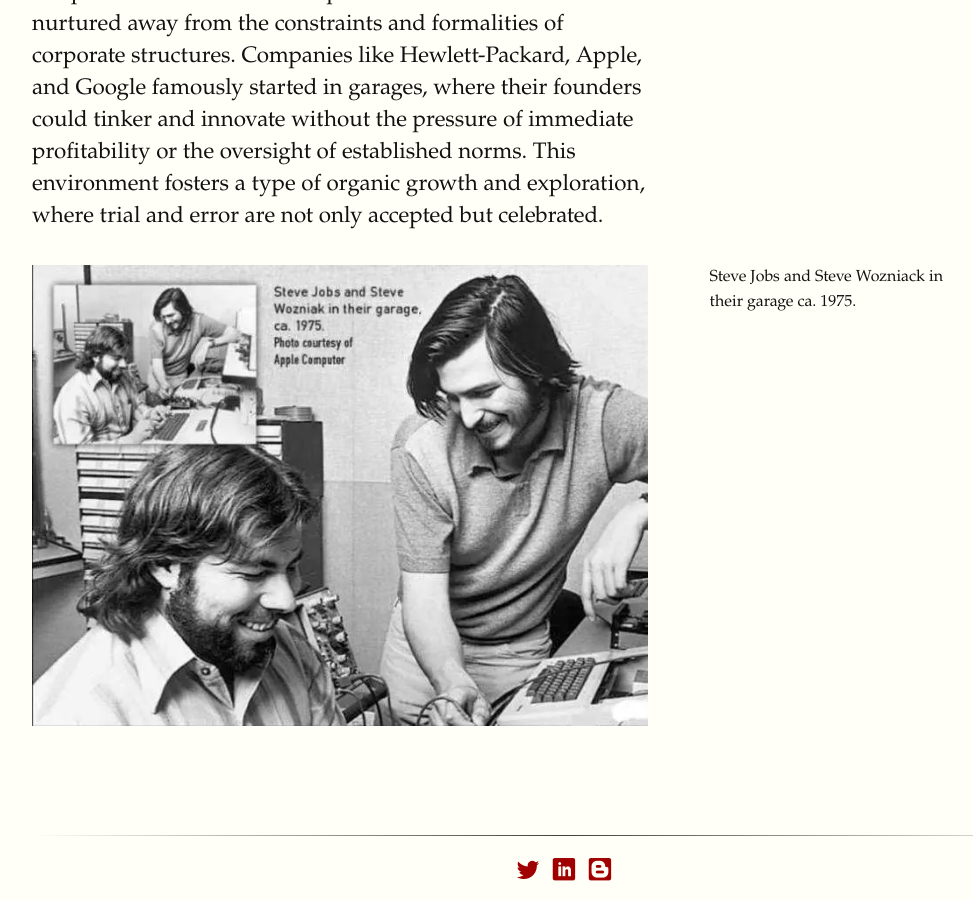
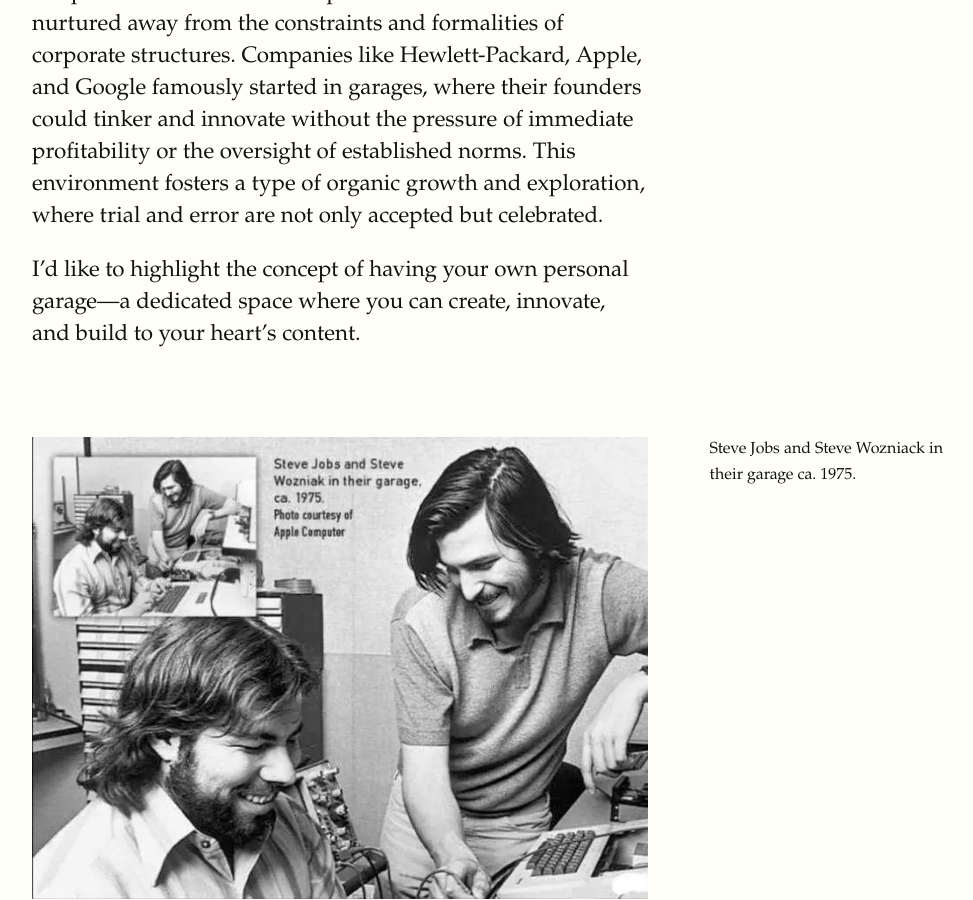
Before and after one commit to Rajlaxmi/rajlaxmi.github.io, a Jekyll site: the page built from _posts/2024-07-29-Garage.md, in a window 1280 px wide and 900 px high, scrolled down 632 px. Shown: the whole window, without its empty margins (128-1101 px from the left). Built offline with Jekyll 4.4.1, drawn with Linux system fonts in a browser that asks for light colours; some web fonts are replaced.

Commit message:
Add conclusion line

```diff
--- a/_posts/2024-07-29-Garage.md
+++ b/_posts/2024-07-29-Garage.md
@@ -11,6 +11,9 @@ Importance of a dedicated space for creation, exploration and building.
 Garages hold a unique and almost mythical status in Silicon Valley culture, symbolizing the birthplace of innovation and entrepreneurship. These unassuming spaces have been the starting point for some of the world’s most influential tech companies, embodying the spirit of experimentation and creativity that drives the region.
 
 In Silicon Valley, the garage is more than just a physical space; it represents a mindset. It is a place where ideas can be nurtured away from the constraints and formalities of corporate structures. Companies like Hewlett-Packard, Apple, and Google famously started in garages, where their founders could tinker and innovate without the pressure of immediate profitability or the oversight of established norms. This environment fosters a type of organic growth and exploration, where trial and error are not only accepted but celebrated.
+
+I’d like to highlight the concept of having your own personal garage—a dedicated space where you can create, innovate, and build to your heart’s content.
+
 <br/>
 <br/>
 
```
